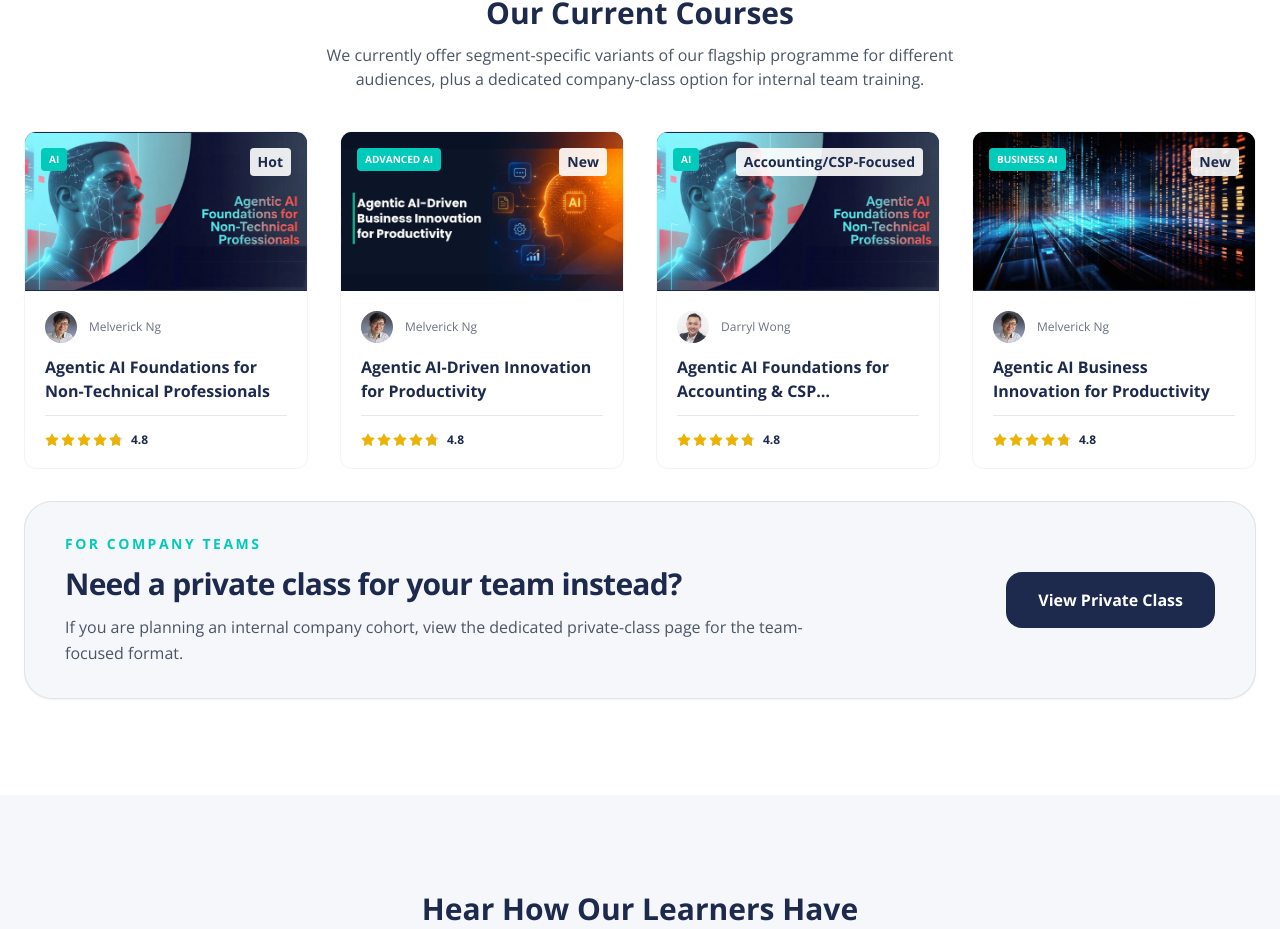
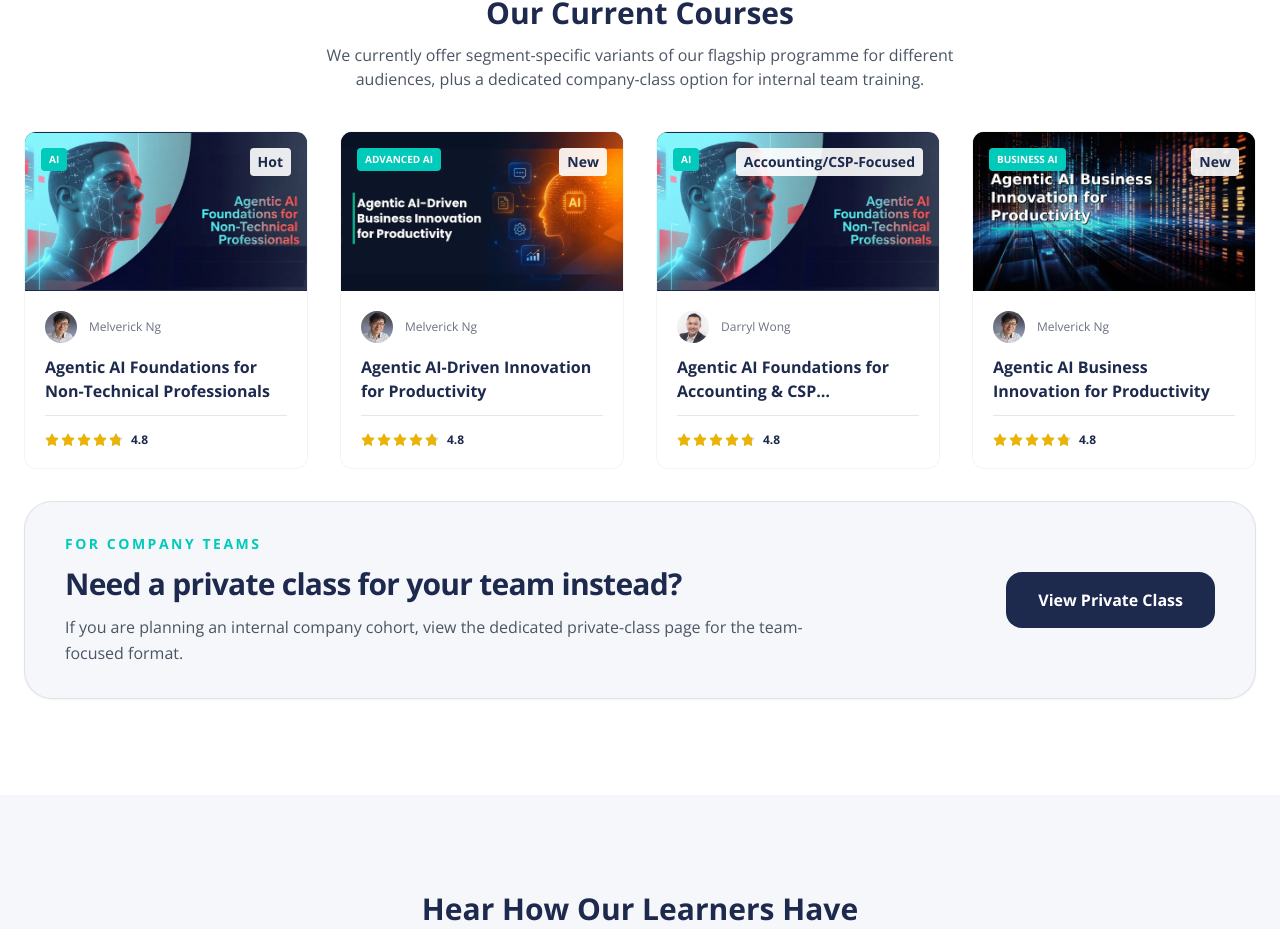
Before and after one commit to nexiuslabs/nexiusacademyskillsfuture, a React (Vite) app: page / in a window 1280 px wide. Shown: the part 3514-4443 px from the top of the page. Built offline with nearby package versions, Linux system fonts and the light colour scheme; no server answers.

Commit message:
fix: add titled business innovation course card image (#70)

```diff
--- a/components/home/CourseList.tsx
+++ b/components/home/CourseList.tsx
@@ -51,7 +51,7 @@ const AVAILABLE_COURSES: Course[] = [
     price: 0,
     rating: 5.0,
     students: 0,
-    image: '/images/courses/agentic-ai-business-innovation-hero.jpg',
+    image: '/images/courses/agentic-ai-business-innovation-card.jpg',
     author: 'Melverick Ng',
     authorImage: '/images/authors/melverick-ng-selected.jpg',
     path: '/courses/agentic-ai-business-innovation',
```
Also changed, not shown: public/images/courses/agentic-ai-business-innovation-card.jpg (added).
